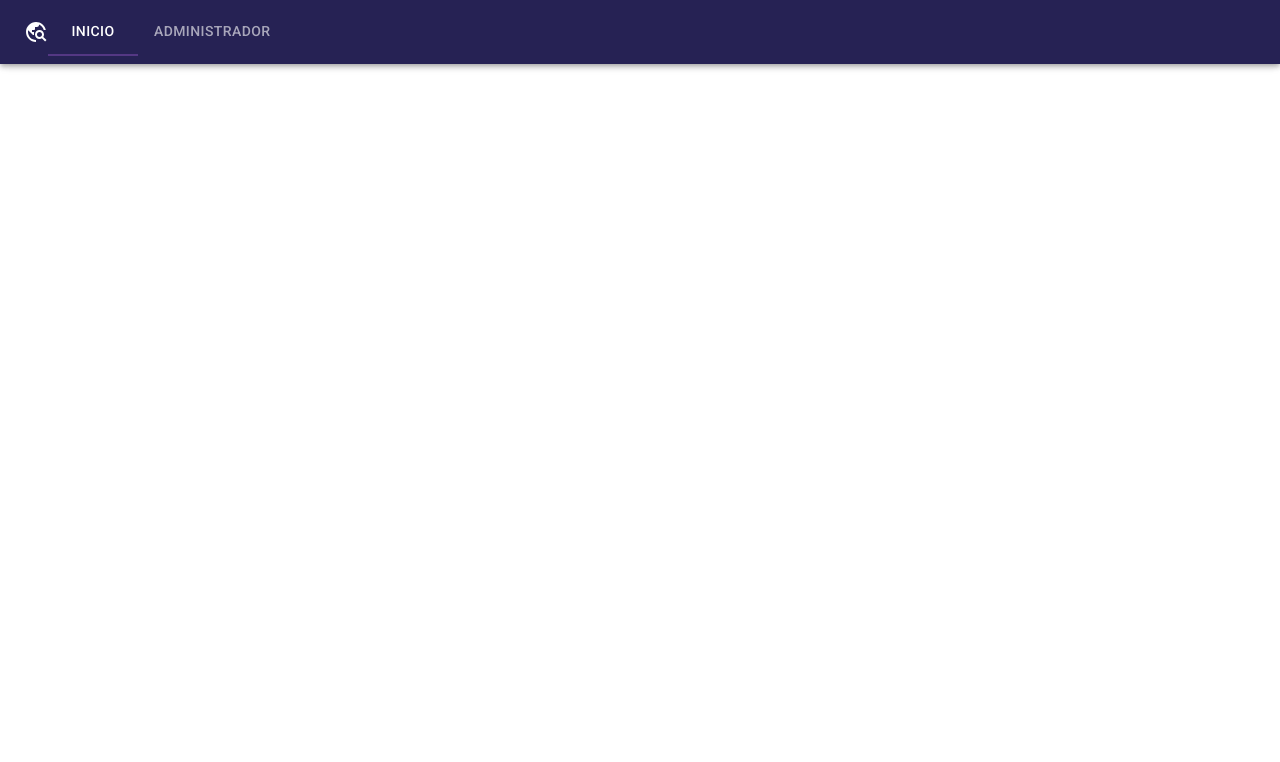
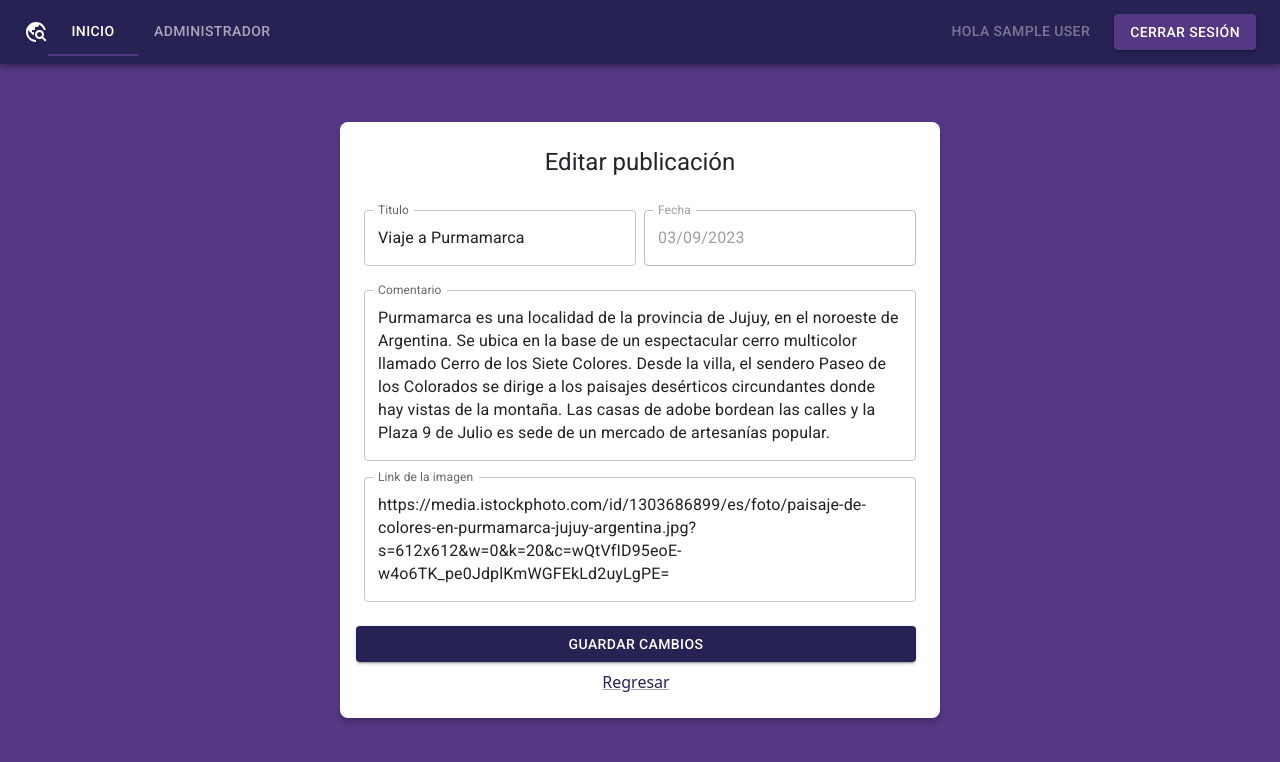
Before and after one commit to psc88/Travelers-Blog-App, a React (Vite) app: page /editPublication/1 in a window 1280 px wide. Shown: the top 762 px of the page. Built offline with nearby package versions, Linux system fonts and the light colour scheme; data requests are answered from the project's data file; sample sign-in values are in the browser's storage.

Commit message:
add protected route

```diff
--- a/db.json
+++ b/db.json
@@ -1,40 +1,22 @@
 {
   "posts": [
     {
-      "title": "esto es un hack",
+      "title": "Viaje a Purmamarca",
       "author": "Pablo Castillo",
-      "description": "wevwvwevwe vwe vwe wevvew we vew vew w v w",
-      "datePublication": "02/09/2023",
-      "linkImage": "https://media.istockphoto.com/id/867132920/es/foto/glaciar-perito-moreno-en-la-patagonia.jpg?s=612x612&w=0&k=20&c=TnWgpJj_FEWfeCBKDsjDnl6nSZEs3CG2JgEzHC3zO8g=",
+      "description": "Purmamarca es una localidad de la provincia de Jujuy, en el noroeste de Argentina. Se ubica en la base de un espectacular cerro multicolor llamado Cerro de los Siete Colores. Desde la villa, el sendero Paseo de los Colorados se dirige a los paisajes desérticos circundantes donde hay vistas de la montaña. Las casas de adobe bordean las calles y la Plaza 9 de Julio es sede de un mercado de artesanías popular.",
+      "datePublication": "03/09/2023",
+      "linkImage": "https://media.istockphoto.com/id/1303686899/es/foto/paisaje-de-colores-en-purmamarca-jujuy-argentina.jpg?s=612x612&w=0&k=20&c=wQtVfID95eoE-w4o6TK_pe0JdplKmWGFEkLd2uyLgPE=",
+      "liked": 0,
+      "id": 1
+    },
+    {
+      "title": "Viaje a Tafi Viejo",
+      "author": "Pablo Castillo",
+      "description": "Tafí Viejo es una ciudad argentina de la provincia de Tucumán, ubicada a 10 km al noroeste de San Miguel de Tucumán; es la cabecera del departamento homónimo.Fue fundada en 1900",
+      "datePublication": "03/09/2023",
+      "linkImage": "https://www.tafiviejo.gob.ar/fotos/cache/notas/2021/12/07/830x465_211207131802_74485.jpg",
       "liked": 0,
       "id": 2
-    },
-    {
-      "title": "dfbdfbdfbfdbdf",
-      "author": "Pablo Castillo",
-      "description": "dfbdf df fd dfgfedgdfgfd",
-      "datePublication": "03/09/2023",
-      "linkImage": "https://media.istockphoto.com/id/867132920/es/foto/glaciar-perito-moreno-en-la-patagonia.jpg?s=612x612&w=0&k=20&c=TnWgpJj_FEWfeCBKDsjDnl6nSZEs3CG2JgEzHC3zO8g=",
-      "liked": 0,
-      "id": 3
-    },
-    {
-      "title": "dgbdxfbdrfbbfdx",
-      "author": "lololo",
-      "description": "fdbbsdfbdsbdfs gxf gfbbddrnrg",
-      "datePublication": "03/09/2023",
-      "linkImage": "https://media.istockphoto.com/id/867132920/es/foto/glaciar-perito-moreno-en-la-patagonia.jpg?s=612x612&w=0&k=20&c=TnWgpJj_FEWfeCBKDsjDnl6nSZEs3CG2JgEzHC3zO8g=",
-      "liked": 0,
-      "id": 4
-    },
-    {
-      "title": "segunda publicacion",
-      "author": "Juan Peres",
-      "description": "esdklpvmdspmvdpksmvsdkmvljksdnvdjkops ikopdsmvpiksdmvpikdmsvkipmsdpvmdspik miopsdmviopsdwmviop",
-      "datePublication": "03/09/2023",
-      "linkImage": "https://media.istockphoto.com/id/867132920/es/foto/glaciar-perito-moreno-en-la-patagonia.jpg?s=612x612&w=0&k=20&c=TnWgpJj_FEWfeCBKDsjDnl6nSZEs3CG2JgEzHC3zO8g=",
-      "liked": 0,
-      "id": 6
     }
   ],
   "users": [
--- a/package.json
+++ b/package.json
@@ -4,6 +4,7 @@
   "version": "0.0.0",
   "type": "module",
   "scripts": {
+    "start:server": "npx json-server --watch db.json --port 3000",
     "dev": "vite",
     "build": "tsc && vite build",
     "lint": "eslint . --ext ts,tsx --report-unused-disable-directives --max-warnings 0",
--- a/src/components/NavBar/index.tsx
+++ b/src/components/NavBar/index.tsx
@@ -23,10 +23,7 @@ export const NavBar = () => {
               <Typography sx={{ pl: 1 }}>Blog Viajeros</Typography>
               <NavBarDrawer />
             </>
-          ) : location.pathname === '/home' ||
-            location.pathname === '/admin' ||
-            location.pathname === '/detailpublication'
-            ? (
+          ) : (
               userAuthenticated.name ? (
                 <>
                   <Tabs
@@ -64,18 +61,6 @@ export const NavBar = () => {
                     onClick={() => navigate('/loginUser')}>Ingresar</Button>
                 </>
               )
-            ) : (
-              <>
-                <Tabs
-                  textColor='inherit'
-                  value={itemSelectionNavbar}
-                  indicatorColor='secondary'
-                  onChange={(_e, itemSelectionNavbar) => setItemSelectionNavbar(itemSelectionNavbar)}
-                >
-                  <Tab label="Inicio" onClick={() => navigate('/home')} />
-                  <Tab label="Administrador" onClick={() => navigate('/admin')} />
-                </Tabs>
-              </>
             )
         }
       </Toolbar>
--- a/src/hooks/useFetch.ts
+++ b/src/hooks/useFetch.ts
@@ -40,7 +40,6 @@ export const useFetch = <T = unknown>(url: string): State<T> => {
 
   useEffect(() => {
     fetchData();
-    // eslint-disable-next-line react-hooks/exhaustive-deps
   }, [url]);
 
   return stateDataGet;
--- a/src/layout/AuthLayout.tsx
+++ b/src/layout/AuthLayout.tsx
@@ -24,12 +24,15 @@ export const AuthLayout: FC<IAuthLayoutProps> = ({ children, title }) => {
           width: { md:600 },
           backgroundColor: 'white',
           padding: 3,
-          borderRadius: 2
+          borderRadius: 2,
+          mt: 5
         }}
       >
         <Grid container justifyContent="center">
           <Typography variant="h5" sx={{ mb: 1 }}>{title}</Typography>
-        </Grid>{children}
+        </Grid>
+
+        {children}
       </Grid>
     </Grid>
   )
--- a/src/pages/AdminPublication/partials/CreatePost/index.tsx
+++ b/src/pages/AdminPublication/partials/CreatePost/index.tsx
@@ -110,7 +110,7 @@ export const CreatePosts: FC<ICreatePosts> = ({ fetchUserPosts }) => {
         </Grid>
         <Grid item xs={12} sx={{ mt: 1 }}>
           <TextField
-            {...register("linkImage", { required: true, pattern: /^https?:\/\/[\w\-]+(\.[\w\-]+)+[/#?]?.*$/ })}
+            {...register("linkImage", { required: true, pattern: /^https?:\/\/[\w-]+(\.[\w-]+)+[/#?]?.*$/ })}
             label="Link de la imagen"
             type='url'
             placeholder='https://image.com'
--- a/src/pages/EditPublication/index.tsx
+++ b/src/pages/EditPublication/index.tsx
@@ -4,7 +4,7 @@ import { useForm } from "react-hook-form";
 import { useParams, useNavigate, Link as RoterLink } from "react-router-dom";
 import Swal from "sweetalert2";
 import usePostsById from "../../hooks/usePostsById";
-import {useEffect} from 'react'
+import { useEffect } from 'react'
 
 interface IEditPost {
   title: string;
@@ -85,10 +85,9 @@ export const EditPublication = () => {
   }
 
   return (
-    <>
     <AuthLayout title="Editar publicación">
       <form onSubmit={handleSubmit(onSubmit)}>
-          <Grid container spacing={1}>
+        <Grid container spacing={1} sx={{ mt: 1 }}>
           <Grid item xs={12} sm={6} sx={{ mt: 1 }}>
             <TextField
               {...register("title", { required: true, minLength: 4, maxLength: 20, pattern: /^[a-zA-Z\s]+$/ })}
@@ -155,6 +154,5 @@ export const EditPublication = () => {
         </Grid>
       </form>
     </AuthLayout>
-    </>
   )
 }
--- a/src/pages/HomeBlog/partials/Cards/index.tsx
+++ b/src/pages/HomeBlog/partials/Cards/index.tsx
@@ -36,7 +36,7 @@ export const Cards: FC<ICardsProps> =({ post }) => {
         />
         <CardMedia
           component="img"
-          height="100%"
+          height="500px"
           image={post.linkImage}
           alt="Paisaje"
         />
--- a/src/pages/LoginUser/index.tsx
+++ b/src/pages/LoginUser/index.tsx
@@ -50,6 +50,7 @@ export const LoginUser = () => {
       const isValidPassword = user.password === data.password;
       if (isValidPassword) {
         setUserAuthenticated(user)
+        sessionStorage.setItem('user', JSON.stringify(user))
         Swal.fire(
           'Bienvenido',
           `${user.name}`,
--- a/src/routes/AppRouter.tsx
+++ b/src/routes/AppRouter.tsx
@@ -1,16 +1,17 @@
 import { Route, Routes, Navigate } from 'react-router-dom'
 import { HomeBlog, AdminPublication, DetailPublication, CreateUser, LoginUser, EditPublication } from '../pages'
+import { ProtectedRoute } from './ProtectedRoute'
 
 
 export const AppRouter = () => {
   return (
     <Routes>
-      <Route path="/home" element={<HomeBlog/>} />
-      <Route path="/admin" element={<AdminPublication />} />
+      <Route path="/home" element={<HomeBlog />} />
+      <Route path="/admin" element={<ProtectedRoute><AdminPublication /></ProtectedRoute>} />
       <Route path="/loginUser" element={<LoginUser />} />
-      <Route path="/createUser" element={<CreateUser/>} />
-      <Route path="/editPublication/:id" element={<EditPublication/>} />
-      <Route path="/detailpublication/:id" element={<DetailPublication />} />
+      <Route path="/createUser" element={<CreateUser />} />
+      <Route path="/editPublication/:id" element={<ProtectedRoute><EditPublication /></ProtectedRoute>} />
+      <Route path="/detailpublication/:id" element={<ProtectedRoute><DetailPublication /></ProtectedRoute>} />
       <Route path="/*" element={<Navigate to="/home" />} />
     </Routes>
   )
--- /dev/null
+++ b/src/routes/ProtectedRoute.tsx
@@ -0,0 +1,33 @@
+
+import { useEffect, useState, useContext, Fragment, FC } from 'react';
+import { useNavigate } from 'react-router-dom';
+import { UserContext } from '../context/UserContext';
+
+interface IProtectedRoute {
+  children: React.ReactNode
+}
+
+export const ProtectedRoute: FC<IProtectedRoute> = ({ children }) => {
+  const navigate = useNavigate();
+
+  const [isLoggedIn, setIsLoggedIn] = useState(false);
+
+  const { userAuthenticated } = useContext(UserContext)
+
+  const checkUserToken = () => {
+
+    if (userAuthenticated.name === '') {
+      setIsLoggedIn(false);
+      return navigate('/loginUser');
+    }
+    setIsLoggedIn(true);
+  }
+  useEffect(() => {
+    checkUserToken();
+  }, [isLoggedIn]);
+  return (
+    <Fragment>
+      { isLoggedIn ? children : null }
+    </Fragment>
+  );
+}
```
Also changed, not shown: 2 other files (tests, documents, lock files or other folders). Lines whose indentation alone changed are shown as unchanged.
